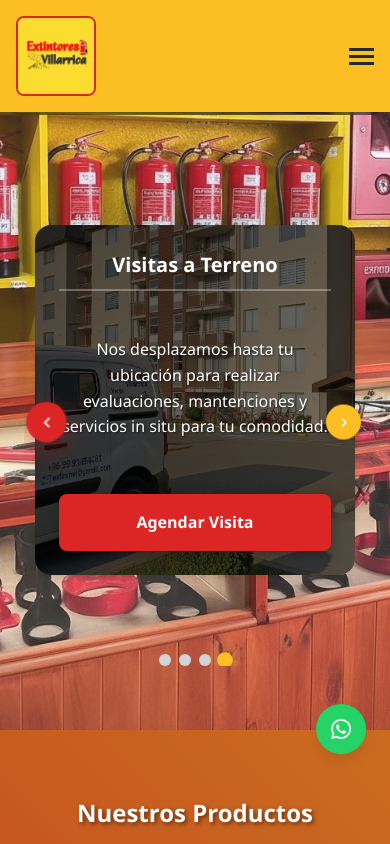
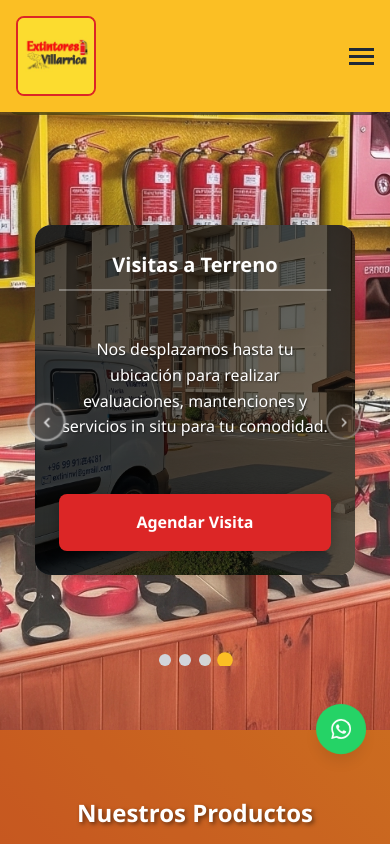
Before and after one commit to Mauricio087/Extintoes_Villarica, a plain HTML site: page index.html in a window 390 px wide. In both pictures the pointer is over the button 46 px from the left and 3572 px from the top of the page. Shown: the part 3150-3994 px from the top of the page. Drawn offline with nearby package versions, Linux system fonts and the light colour scheme.

Commit message:
carrusel: vista mobile flechas de transicion

```diff
--- a/assets/css/style.css
+++ b/assets/css/style.css
@@ -1546,6 +1546,19 @@ section {
     .carousel-btn {
         width: 35px;
         height: 35px;
+        background-color: transparent;
+        color: rgba(255, 255, 255, 0.7);
+        border: 2px solid rgba(255, 255, 255, 0.3);
+        backdrop-filter: blur(15px);
+        -webkit-backdrop-filter: blur(15px);
+    }
+
+    .carousel-btn:hover {
+        background-color: rgba(255, 255, 255, 0.1);
+        color: rgba(255, 255, 255, 0.9);
+        border-color: rgba(255, 255, 255, 0.5);
+        transform: translateY(-50%) scale(1.1);
+        box-shadow: 0 4px 15px rgba(255, 255, 255, 0.2);
     }
 
     .carousel-btn svg {
```
